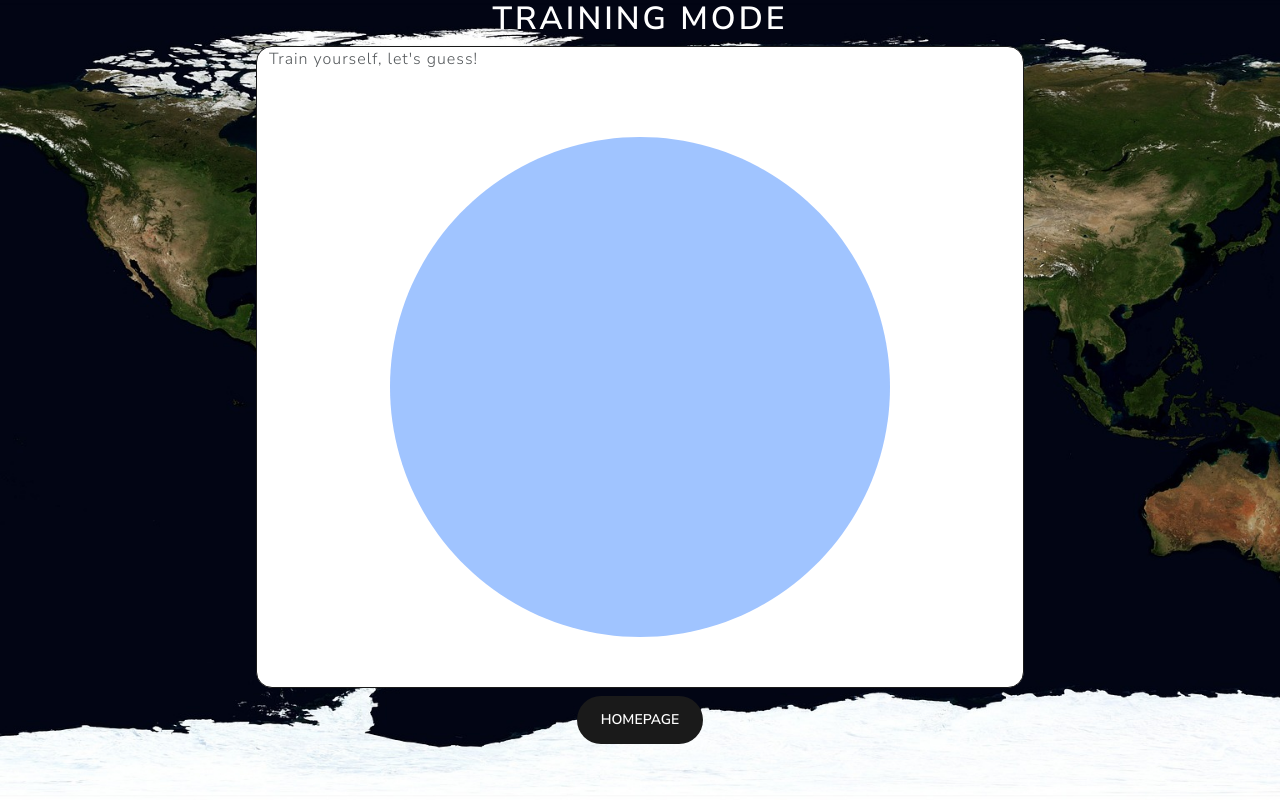
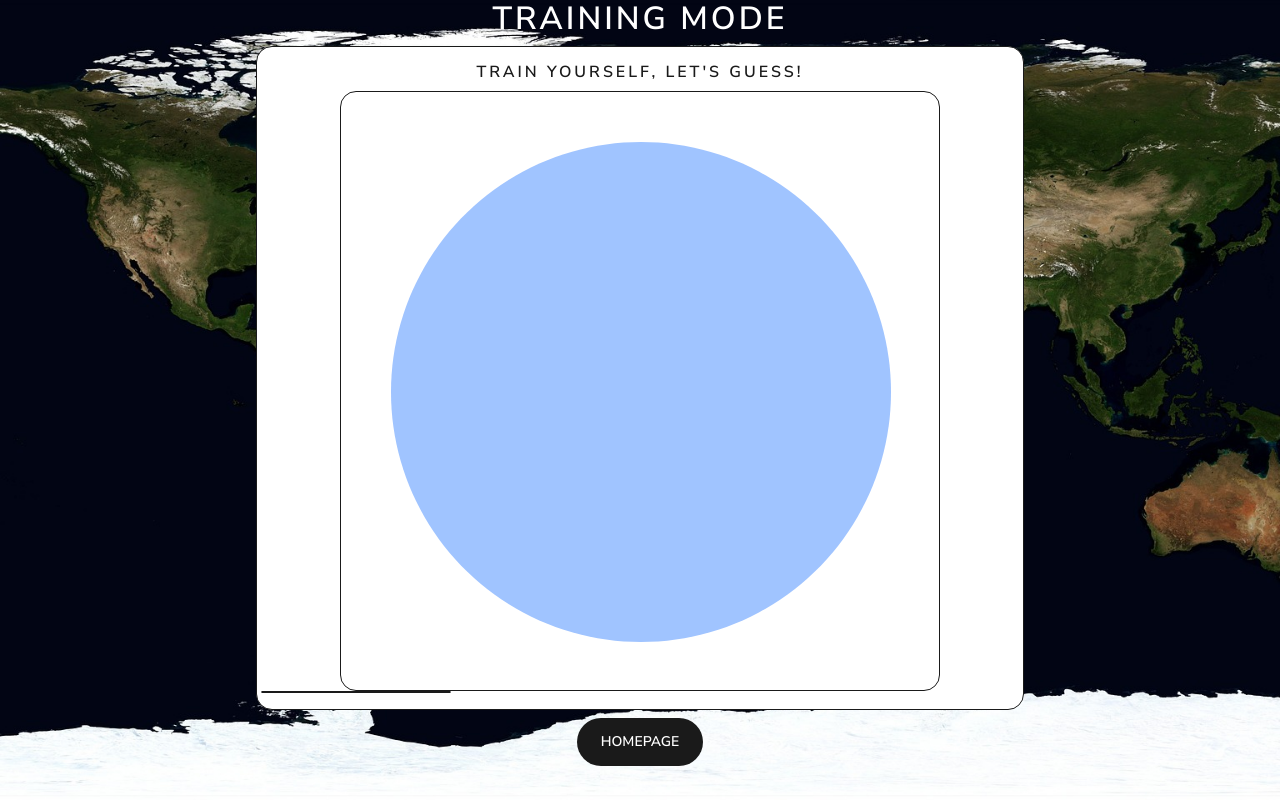
Before and after one commit to lefranc-sacha/projetWeb3_groupe22, a React (Vite) app: page /gameTraining in a window 1280 px wide. Built offline with nearby package versions, Linux system fonts and the light colour scheme; no server answers.

Commit message:
update css

```diff
--- a/src/Components/GameTraining/GameTraining.jsx
+++ b/src/Components/GameTraining/GameTraining.jsx
@@ -112,26 +112,48 @@ const GameTraining = () => {
     return (
         <div className="app-container-training" style={{ backgroundImage: `url(${backgroundImage})`, backgroundSize: 'cover', backgroundPosition: 'center' }}>
             <h1 className='text-center'>Training Mode</h1>
-            <div className="container border border-primary rounded-4">
+            <div className="container border border-primary rounded-4 p-3">
                 <div className="row">
-                    <div className="col">
-                        <p>Train yourself, let's guess!</p>
+                    <div className="col text-center">
+                        <h5>Train yourself, let's guess!</h5>
                     </div>
                 </div>
 
-                <div className="row">
+                <div className="row align-items-center">
                     <div className="col">
-                        <svg></svg>
+                        <svg className='border rounded-4 border-primary'></svg>
+                    </div>
+
+                    <div className="col-3 border rounded-4 border-primary">
+                        <div className="container  ">
+                            <div className="row ">
+                                <div className="col ">
+                                {selectedCountry && (
+                                    <div>
+                                        <h3 className='text-center'>{selectedCountry.name}</h3>
+                                    </div>
+                                )}
+                                </div>
+                            </div>
+                            <div className="row">
+                                <div className="col text-center">
+                                    {selectedCountry && (
+                                        <img src={selectedCountry.flag} alt={`Drapeau de ${selectedCountry.name}`} style={{ width: '100px', height: 'auto' }} />
+                                    )}
+
+                                </div>
+                            </div>
+
+                            <div className="row">
+                                <div className="col text-center">
+                                    {selectedCountry && (
+                                        <p><strong>Capitale :</strong> {selectedCountry.capital}</p>
+                                    )}
+                                </div>
+                            </div>
+                        </div>
                     </div>
                 </div>
-
-                {selectedCountry && (
-                    <div className="country-info-card" style={{ margin: '20px auto', padding: '10px', border: '1px solid #ccc', borderRadius: '8px', width: '300px', backgroundColor: '#f9f9f9' }}>
-                        <h3>{selectedCountry.name}</h3>
-                        <img src={selectedCountry.flag} alt={`Drapeau de ${selectedCountry.name}`} style={{ width: '100px', height: 'auto' }} />
-                        <p><strong>Capitale :</strong> {selectedCountry.capital}</p>
-                    </div>
-                )}
             </div>
 
             <div className="row">
```
